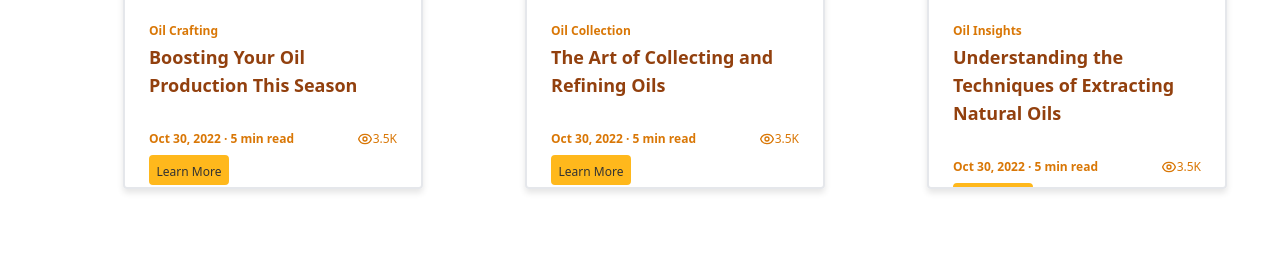
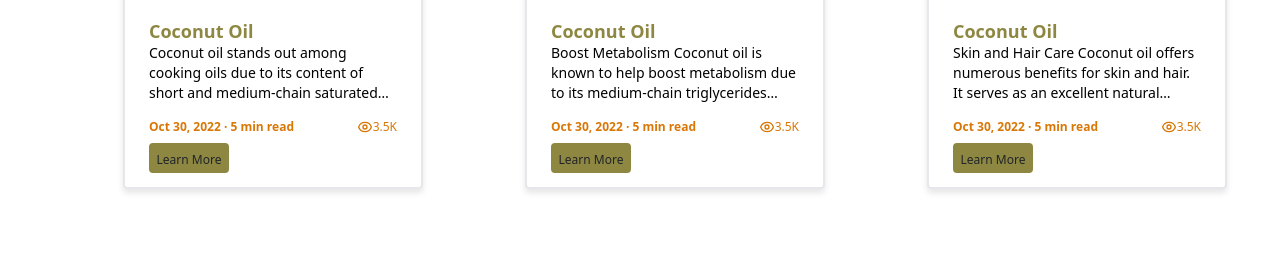
Before and after one commit to berlincapztone/PRO_HS-, a Django app: template honeyapp/templates/oil.html in a window 1280 px wide. Shown: the part 2038-2302 px from the top of the page. Run offline with Django 5.2, Linux system fonts and the light colour scheme; the template is opened without the code that fills it, so the values that code supplies are empty; parts of the project's set-up code (start-up, migrations or seed data) failed here and were passed over; some libraries are stand-ins or nearby versions.

Commit message:
yes my commit all my ccommit

```diff
--- a/honeyapp/templates/beewax.html
+++ b/honeyapp/templates/beewax.html
@@ -266,6 +266,7 @@
             <a href="#" class="hover:text-gray-800"><i class="fa fa-dribbble"></i></a>
         </div>
     </div>
+
 </div>
 <!-- Pre-header End -->
 
--- a/honeyapp/templates/oil.html
+++ b/honeyapp/templates/oil.html
@@ -184,10 +184,10 @@
             height: 30px; /* Fixed height */
             padding: 0; /* Remove padding to fit dimensions */
             font-size: 0.75rem; /* Font size */
-            border: 2px solid #FFB81C; /* Border color */
+            border: 2px solid #8D8741; /* Border color */
             border-radius: 0.25rem; /* Border radius for rounded corners */
-            background-color: #FFB81C; /* Background color */
-            color: #333; /* Text color */
+            background-color:#8D8741 ; /* Background color */
+            color: ; /* Text color */
             text-align: center; /* Center text horizontally */
             line-height: 30px; /* Center text vertically */
             text-decoration: none; /* Remove underline */
@@ -195,7 +195,7 @@
         }
 
         .learn-more-btn:hover {
-            background-color: #F9A825; /* Darker background on hover */
+            background-color: #8D8741 ; /* Darker background on hover */
             color: #fff; /* Change text color on hover */
         }
 
@@ -448,16 +448,19 @@
 
 
 <section class="w-screen py-20">
-    <h1 class="mb-12 text-center font-sans text-3xl font-bold" style="color:#8D8741; ">Oil Making Articles</h1>
+    <h1 class="mb-12 text-center font-sans text-3xl font-bold" style="color:#8D8741 ;"> oil Articles</h1>
 
     <div class="flex justify-center flex-wrap gap-8">
-        <!-- Blog Card 1 -->
+        <!-- Blog Card 1: Coconut Oil Production -->
         <article class="blog-card bg-[#FFF7E1] rounded shadow-md overflow-hidden w-full max-w-xs">
-            <img class="w-full h-40 object-cover" src="{% static 'assets/images/cook5.avif' %}" alt="Oil making tips" />
-            <div class="p-4 h-48 flex flex-col">
-                <h2 class="font-semibold text-yellow-600 text-xs mb-1">Oil Crafting</h2>
-                <h1 class="font-semibold text-lg text-yellow-800 mb-2">Boosting Your Oil Production This Season</h1>
-                <p class="text-yellow-700 text-xs mt-2 flex-1 overflow-hidden">Discover new techniques to enhance oil extraction and create superior quality oils.</p>
+            <img class="w-full h-40 object-cover" src="{% static 'assets/images/cook3.avif' %}" alt="Coconut Oil Production" />
+            <div class="p-4 flex flex-col">
+                <h1 class="font-semibold text-xs mb-1" style="color: #8D8741;">Coconut Oil</h1>
+
+                <p class="text-sm mb-2" style="color: black;">
+                    Coconut oil stands out among cooking oils due to its content of short and medium-chain saturated fatty acids. It is widely used in the food industry for its excellent melting behavior, resistance to oxidative rancidity, and pleasant flavor, making it ideal for products like margarine, shortenings, and confectionery items. Its high lauric acid content, which the body converts to monolaurin, offers health benefits, and the Omega-6 content adds to its dietary value. Additionally, its stability makes coconut oil a preferred choice for deep frying and baking.
+                </p>
+
                 <div class="flex justify-between items-center text-xs mt-2">
                     <span class="font-semibold text-yellow-600">Oct 30, 2022 · 5 min read</span>
                     <span class="flex items-center text-yellow-600">
@@ -472,13 +475,16 @@
             </div>
         </article>
 
-        <!-- Blog Card 2 -->
+        <!-- Blog Card 2: Coconut Crafting -->
         <article class="blog-card bg-[#FFF7E1] rounded shadow-md overflow-hidden w-full max-w-xs">
-            <img class="w-full h-40 object-cover" src="{% static 'assets/images/cook4.avif' %}" alt="Oil collection" />
-            <div class="p-4 h-48 flex flex-col">
-                <h2 class="font-semibold text-yellow-600 text-xs mb-1">Oil Collection</h2>
-                <h1 class="font-semibold text-lg text-yellow-800 mb-2">The Art of Collecting and Refining Oils</h1>
-                <p class="text-yellow-700 text-xs mt-2 flex-1 overflow-hidden">Explore the artistry involved in oil refining and how to achieve pure, natural oils.</p>
+            <img class="w-full h-40 object-cover" src="{% static 'assets/images/cook4.avif' %}" alt="Coconut Crafting" />
+            <div class="p-4 flex flex-col">
+                <h1 class="font-semibold text-xs mb-1" style="color: #8D8741;">Coconut Oil</h1>
+
+                <p class="text-sm mb-2" style="color: black;">
+                 Boost Metabolism Coconut oil is known to help boost metabolism due to its medium-chain triglycerides (MCTs), which are quickly absorbed and converted into energy by the body. Unlike long-chain fats, MCTs are processed directly by the liver, providing a quicker source of fuel, potentially enhancing calorie burn and energy expenditure. This makes coconut oil a favorite among those seeking to support weight management and metabolic health. Its unique fatty acid profile is also said to promote fat oxidation and reduce appetite in some cases
+                </p>
+
                 <div class="flex justify-between items-center text-xs mt-2">
                     <span class="font-semibold text-yellow-600">Oct 30, 2022 · 5 min read</span>
                     <span class="flex items-center text-yellow-600">
@@ -493,13 +499,15 @@
             </div>
         </article>
 
-        <!-- Blog Card 3 -->
+        <!-- Blog Card 3: Coconut Health Benefits -->
         <article class="blog-card bg-[#FFF7E1] rounded shadow-md overflow-hidden w-full max-w-xs">
-            <img class="w-full h-40 object-cover" src="{% static 'assets/images/cook3.avif' %}" alt="Oil crafting guide" />
-            <div class="p-4 h-48 flex flex-col">
-                <h2 class="font-semibold text-yellow-600 text-xs mb-1">Oil Insights</h2>
-                <h1 class="font-semibold text-lg text-yellow-800 mb-2">Understanding the Techniques of Extracting Natural Oils</h1>
-                <p class="text-yellow-700 text-xs mt-2 flex-1 overflow-hidden">Learn about different techniques and materials for crafting high-quality natural oils.</p>
+            <img class="w-full h-40 object-cover" src="{% static 'assets/images/cook5.avif' %}" alt="Coconut Health" />
+            <div class="p-4 flex flex-col">
+                <h1 class="font-semibold text-xs mb-1" style="color: #8D8741;">Coconut Oil</h1>
+                <p class="text-sm mb-2" style="color: black;">
+                    Skin and Hair Care Coconut oil offers numerous benefits for skin and hair. It serves as an excellent natural moisturizer, deeply hydrating and softening the skin while also soothing irritation. Its antimicrobial properties help combat acne and skin infections. For hair, coconut oil is a powerful conditioner, penetrating the hair shaft to reduce protein loss, improve texture, and add shine. It is also effective in treating dandruff when applied to the scalp. With its versatile nature, coconut oil is a popular choice for beauty routines.
+                </p>
+
                 <div class="flex justify-between items-center text-xs mt-2">
                     <span class="font-semibold text-yellow-600">Oct 30, 2022 · 5 min read</span>
                     <span class="flex items-center text-yellow-600">
```
Also changed, not shown: honeyapp/templates/cocount.html (+27 -19 lines).
